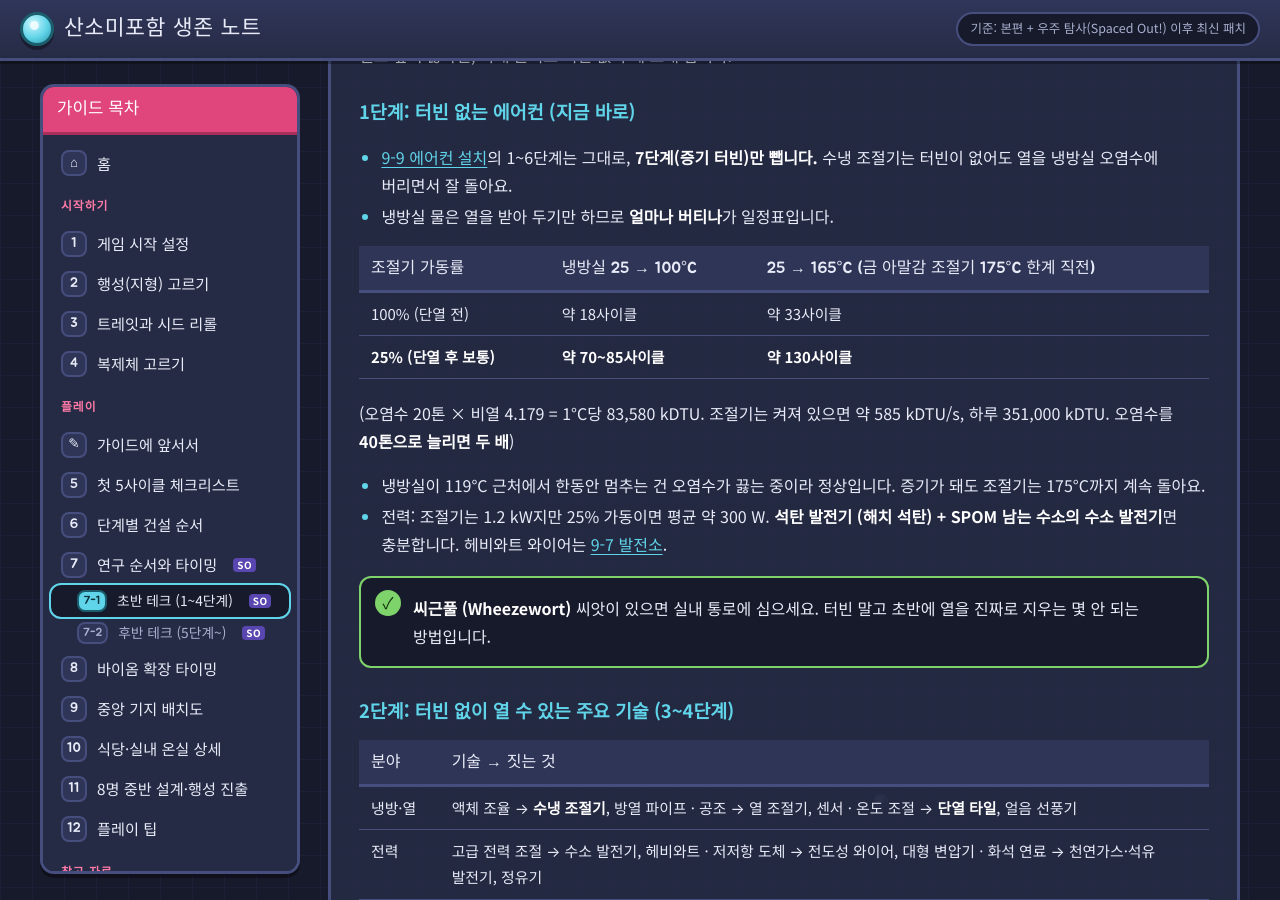
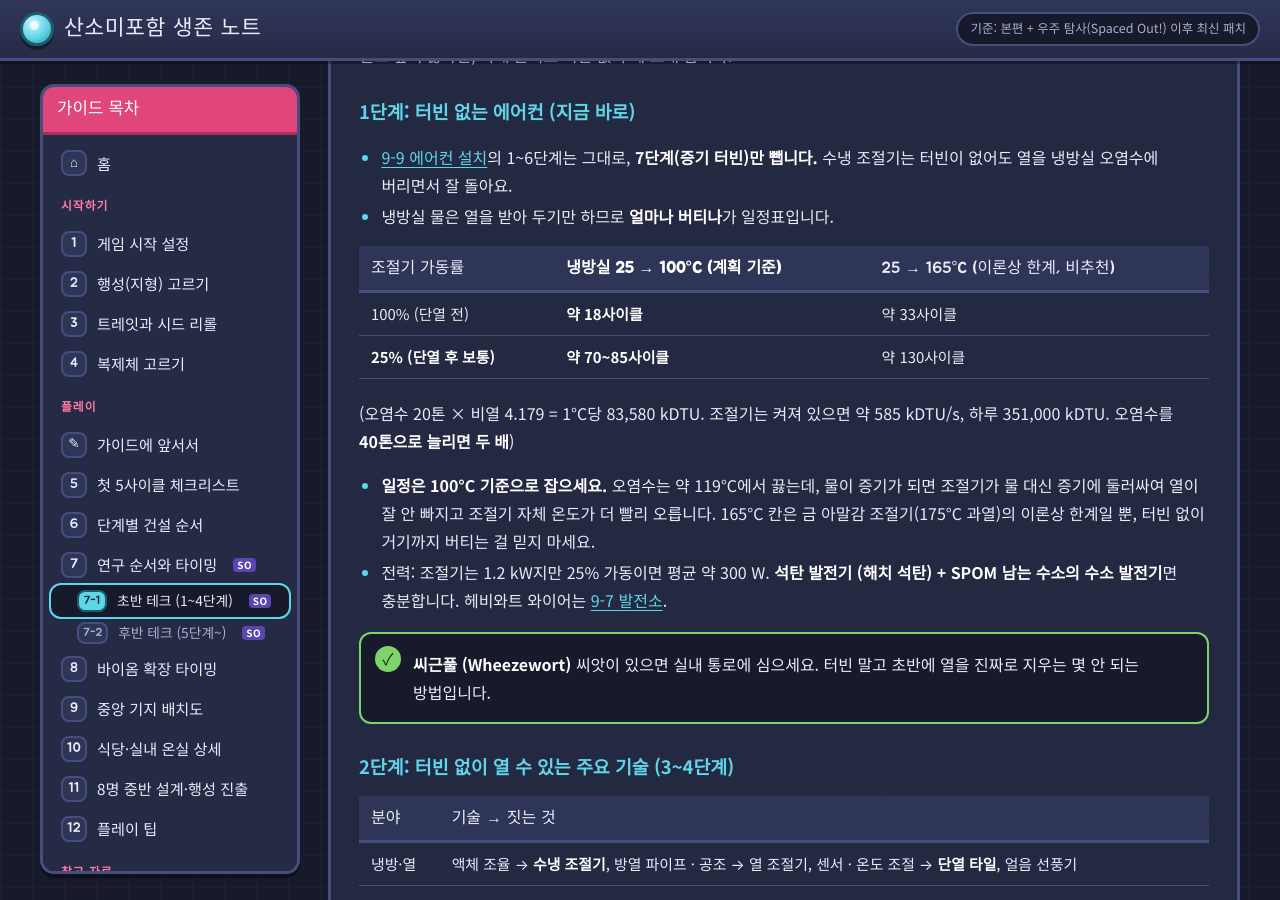
Before and after one commit to zaGamer95/oni, a Jekyll site: the page built from guide/03c1-research-early.md, in a window 1280 px wide and 900 px high, scrolled down 4553 px. Built offline with Jekyll 4.4.1, drawn with Linux system fonts in a browser that asks for light colours.

Commit message:
7-1: 냉방실 일정은 100°C 기준, 165°C는 이론상 한계로 표시
Co-Authored-By: Claude Opus 5.5 <noreply@anthropic.com>
Claude-Session: https://claude.ai/code/session_01D1TBnUfy2Q3wBSCgU6HX4H

```diff
--- a/guide/03c1-research-early.md
+++ b/guide/03c1-research-early.md
@@ -108,14 +108,14 @@ description: 래드볼트 없이 열 수 있는 1~4단계 연구 순서(사이
 - [9-9 에어컨 설치]({{ '/guide/core-base/aircon/' | relative_url }})의 1~6단계는 그대로, **7단계(증기 터빈)만 뺍니다.** 수냉 조절기는 터빈이 없어도 열을 냉방실 오염수에 버리면서 잘 돌아요.
 - 냉방실 물은 열을 받아 두기만 하므로 **얼마나 버티나**가 일정표입니다.
 
-| 조절기 가동률 | 냉방실 25 → 100°C | 25 → 165°C (금 아말감 조절기 175°C 한계 직전) |
+| 조절기 가동률 | **냉방실 25 → 100°C (계획 기준)** | 25 → 165°C (이론상 한계, 비추천) |
 |---|---|---|
-| 100% (단열 전) | 약 18사이클 | 약 33사이클 |
-| **25% (단열 후 보통)** | **약 70~85사이클** | **약 130사이클** |
+| 100% (단열 전) | **약 18사이클** | 약 33사이클 |
+| **25% (단열 후 보통)** | **약 70~85사이클** | 약 130사이클 |
 
 (오염수 20톤 × 비열 4.179 = 1°C당 83,580 kDTU. 조절기는 켜져 있으면 약 585 kDTU/s, 하루 351,000 kDTU. 오염수를 **40톤으로 늘리면 두 배**)
 
-- 냉방실이 119°C 근처에서 한동안 멈추는 건 오염수가 끓는 중이라 정상입니다. 증기가 돼도 조절기는 175°C까지 계속 돌아요.
+- **일정은 100°C 기준으로 잡으세요.** 오염수는 약 119°C에서 끓는데, 물이 증기가 되면 조절기가 물 대신 증기에 둘러싸여 열이 잘 안 빠지고 조절기 자체 온도가 더 빨리 오릅니다. 165°C 칸은 금 아말감 조절기(175°C 과열)의 이론상 한계일 뿐, 터빈 없이 거기까지 버티는 걸 믿지 마세요.
 - 전력: 조절기는 1.2 kW지만 25% 가동이면 평균 약 300 W. **석탄 발전기 (해치 석탄) + SPOM 남는 수소의 수소 발전기**면 충분합니다. 헤비와트 와이어는 [9-7 발전소]({{ '/guide/core-base/power/' | relative_url }}).
 
 > **씨근풀 (Wheezewort)** 씨앗이 있으면 실내 통로에 심으세요. 터빈 말고 초반에 열을 진짜로 지우는 몇 안 되는 방법입니다.
```
Also changed, not shown: guide/03c-research.md (+1 -1 lines).
